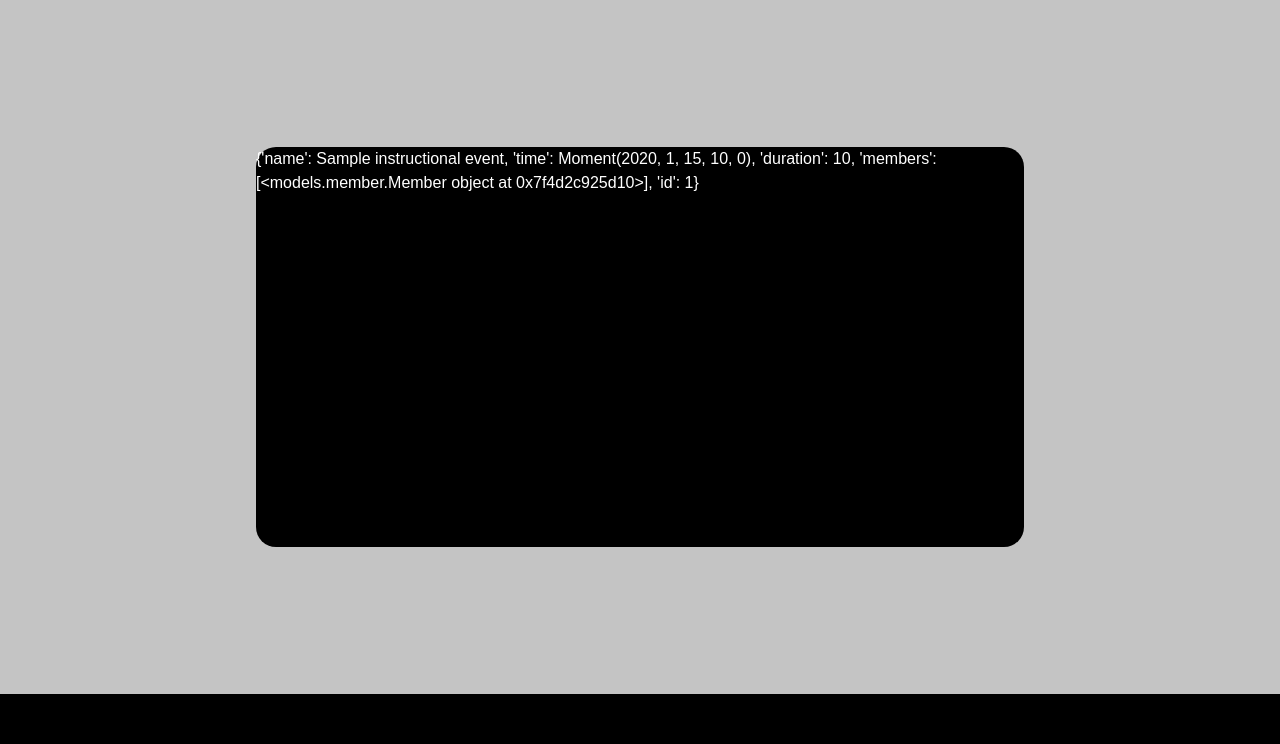
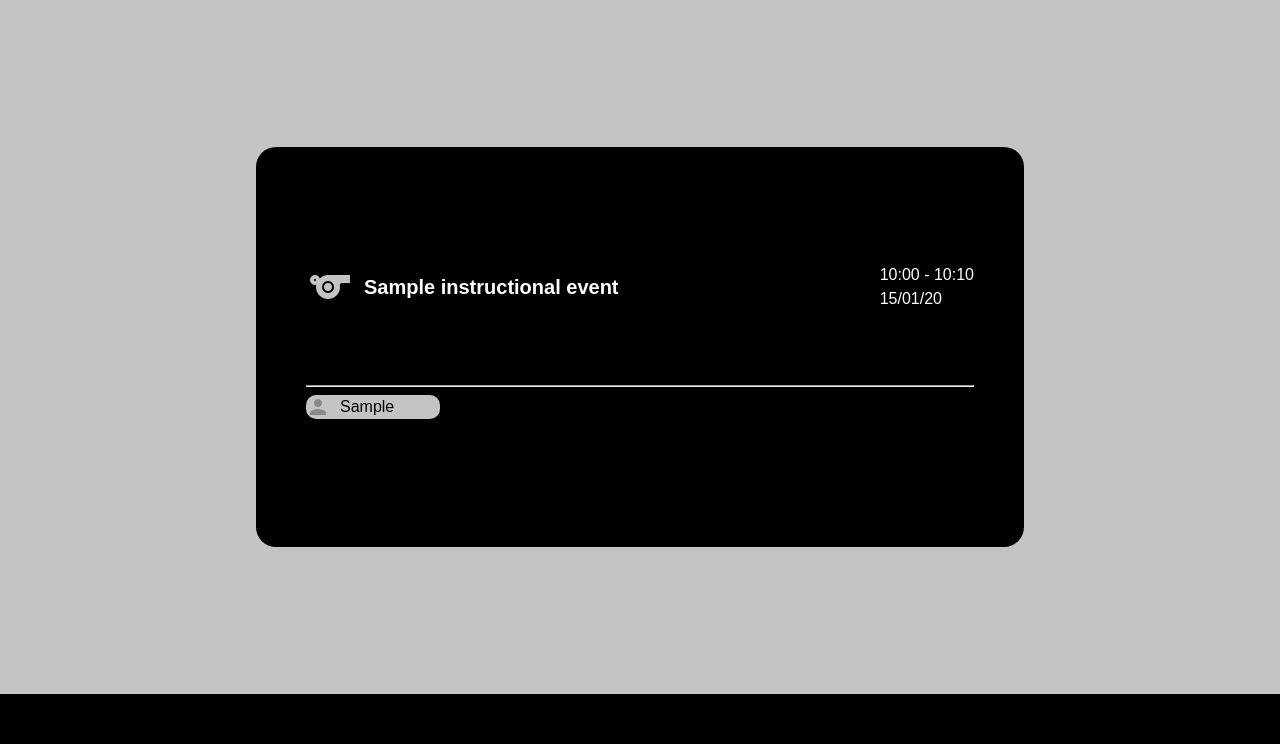
Before and after one commit to douglasrusse11/gym_project, a Flask app: page /classes/1 in a window 1280 px wide. Shown: the part 56-800 px from the top of the page. Run offline with Flask 2, Linux system fonts and the light colour scheme; a database or web service that is not in the repository returns one stand-in record (values such as "Sample title"); some libraries are stand-ins or nearby versions.

Commit message:
updates show template, adds css

```diff
--- a/static/css/style.css
+++ b/static/css/style.css
@@ -53,6 +53,7 @@ main {
     width: 60%;
     height: 400px;
     border-radius: 20px;
+    padding: 50px;
 }
 
 .multi-container {
@@ -72,6 +73,7 @@ main {
     display: flex;
     flex-wrap: wrap;
 }
+
 .individual-container-heading {
     display: flex;
 }
@@ -79,6 +81,39 @@ main {
 .individual-container-details {
     display: flex;
     justify-content: space-between;
+}
+
+.class-heading {
+    display: flex;
+    justify-content: space-between;
+    align-items: center;
+    height: 60%;
+}
+
+.class-name {
+    display: flex;
+    align-items: center;
+}
+.class-name > .material-icons {
+    font-size: 48px;
+}
+
+.class-members {
+    display: flex;
+    flex-wrap: wrap;
+}
+
+.class-member {
+    color: #000000;
+    background-color: #c4c4c4;
+    border-radius: 10px;
+    margin-right: 10px;
+    width: 20%;
+    display: flex;
+}
+
+.class-member > .material-icons {
+    color: #8a8989;
 }
 
 footer {
--- a/templates/classes/show.html
+++ b/templates/classes/show.html
@@ -1,5 +1,31 @@
 {% extends "single-container.html" %}
 
 {% block single_container %}
-<p>{{ instructional_event.__dict__ }}</p>
+<div class="class-heading">
+    <div class="class-name">
+        <span class="material-icons">
+            {% if instructional_event.name == 'Yoga' %}
+                self_improvement
+            {% elif instructional_event.name == 'Martial Arts' %}
+                sports_martial_arts
+            {% else %}
+                sports
+            {% endif %}
+        </span>
+        <h2>{{ instructional_event.name }}</h2>
+    </div>
+    <div class="class-details">
+        <p>{{ instructional_event.time.__format__('%H:%M') }} - {{ instructional_event.end_time().__format__('%H:%M') }}</p>
+        <p>{{ instructional_event.time.__format__('%d/%m/%y') }}</p>
+    </div>
+</div>
+<hr class="class-separator">
+<div class="class-members">
+    {% for member in instructional_event.members %}
+        <div class="class-member">
+            <span class="material-icons">person</span>
+            <p>{{ member.first_name }}</p>
+        </div>
+    {% endfor %}
+</div>
 {% endblock %}
```
